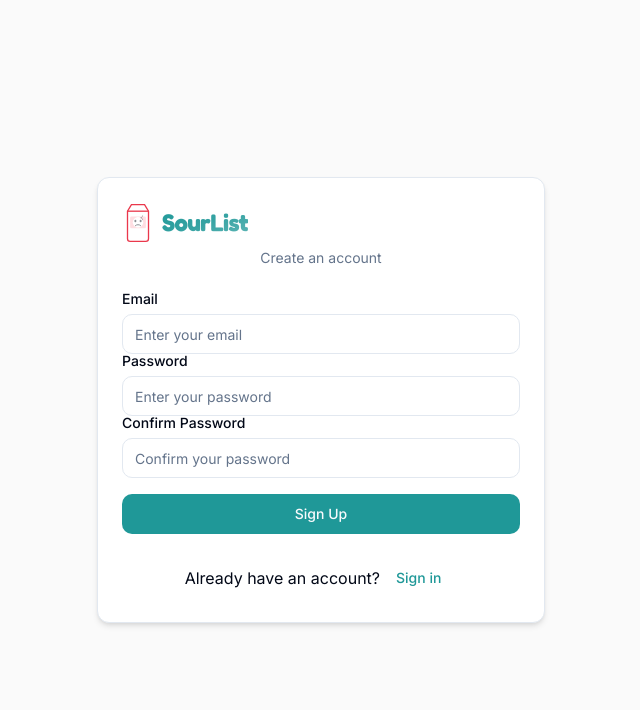
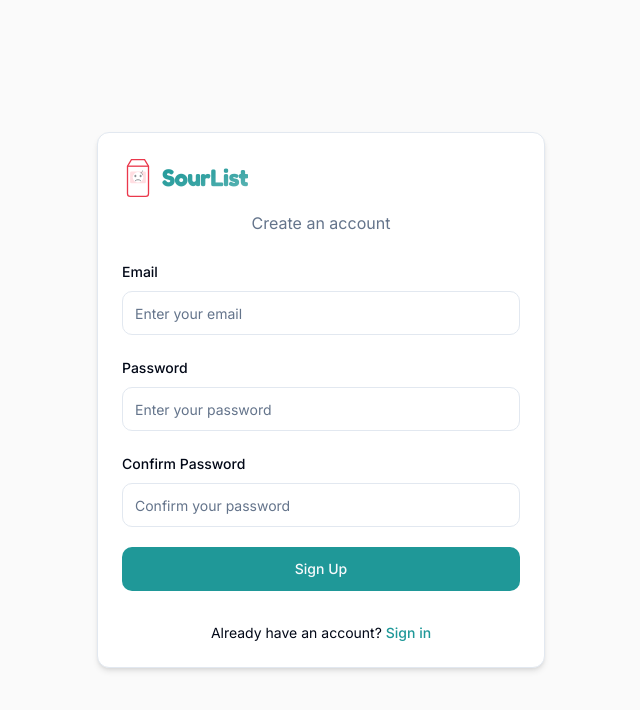
Before and after one commit to simplybenuk/milk-to-do, a React (Vite) app: page /auth in a window 1280 px wide. Both pictures are taken after a click on the button "Sign up". Shown: the top 710 px of the page, without its empty margins (319-959 px from the left). Built offline with nearby package versions, Linux system fonts and the light colour scheme.

Commit message:
Fix: Improve spacing in auth forms
Adjust spacing in sign-in and sign-up forms for better visual appearance.

```diff
--- a/src/pages/Auth.tsx
+++ b/src/pages/Auth.tsx
@@ -89,18 +89,18 @@ export default function Auth() {
   return (
     <div className="grid h-screen place-items-center bg-milk-50">
       <Card className="w-full max-w-md">
-        <CardHeader className="space-y-1">
+        <CardHeader className="space-y-3 pb-6">
           <CardTitle className="text-2xl text-center">
             <AppLogo size="medium" />
           </CardTitle>
-          <CardDescription className="text-center">
+          <CardDescription className="text-center text-base">
             {view === 'sign-in' ? 'Sign in to your account' : 'Create an account'}
           </CardDescription>
         </CardHeader>
-        <CardContent className="grid gap-4">
-          <form onSubmit={handleSubmit}>
-            <div className="grid gap-2">
-              <Label htmlFor="email">Email</Label>
+        <CardContent>
+          <form onSubmit={handleSubmit} className="space-y-5">
+            <div className="space-y-2">
+              <Label htmlFor="email" className="text-sm font-medium">Email</Label>
               <Input
                 id="email"
                 type="email"
@@ -108,10 +108,11 @@ export default function Auth() {
                 value={email}
                 onChange={(e) => setEmail(e.target.value)}
                 required
+                className="h-11"
               />
             </div>
-            <div className="grid gap-2">
-              <Label htmlFor="password">Password</Label>
+            <div className="space-y-2">
+              <Label htmlFor="password" className="text-sm font-medium">Password</Label>
               <Input
                 id="password"
                 type="password"
@@ -119,11 +120,12 @@ export default function Auth() {
                 value={password}
                 onChange={(e) => setPassword(e.target.value)}
                 required
+                className="h-11"
               />
             </div>
             {view === 'sign-up' && (
-              <div className="grid gap-2">
-                <Label htmlFor="confirm-password">Confirm Password</Label>
+              <div className="space-y-2">
+                <Label htmlFor="confirm-password" className="text-sm font-medium">Confirm Password</Label>
                 <Input
                   id="confirm-password"
                   type="password"
@@ -131,31 +133,34 @@ export default function Auth() {
                   value={confirmPassword}
                   onChange={(e) => setConfirmPassword(e.target.value)}
                   required
+                  className="h-11"
                 />
               </div>
             )}
-            {error && <p className="text-red-500 text-sm">{error}</p>}
-            <Button disabled={loading} className="w-full mt-4">
+            {error && <p className="text-red-500 text-sm mt-2">{error}</p>}
+            <Button disabled={loading} className="w-full h-11 mt-2">
               {loading ? 'Loading...' : view === 'sign-in' ? 'Sign In' : 'Sign Up'}
             </Button>
           </form>
         </CardContent>
-        <CardFooter className="flex justify-center">
+        <CardFooter className="flex justify-center pt-2 pb-6">
+          <div className="text-sm">
             {view === 'sign-in' ? (
               <>
                 Don't have an account?{' '}
-              <Button variant="link" onClick={() => setView('sign-up')}>
+                <Button variant="link" onClick={() => setView('sign-up')} className="p-0 h-auto">
                   Sign up
                 </Button>
               </>
             ) : (
               <>
                 Already have an account?{' '}
-              <Button variant="link" onClick={() => setView('sign-in')}>
+                <Button variant="link" onClick={() => setView('sign-in')} className="p-0 h-auto">
                   Sign in
                 </Button>
               </>
             )}
+          </div>
         </CardFooter>
       </Card>
     </div>
```
Lines whose indentation alone changed are shown as unchanged.
